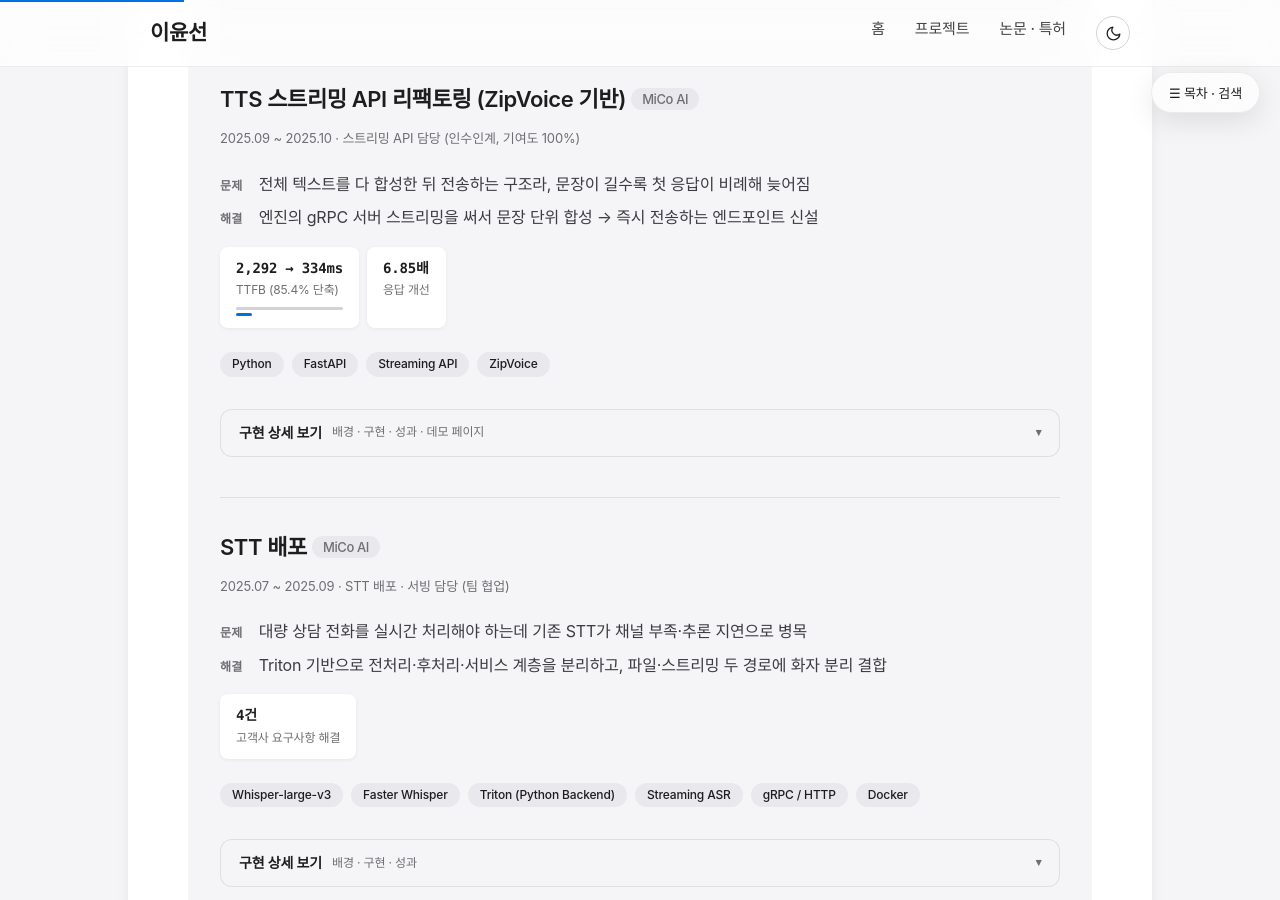
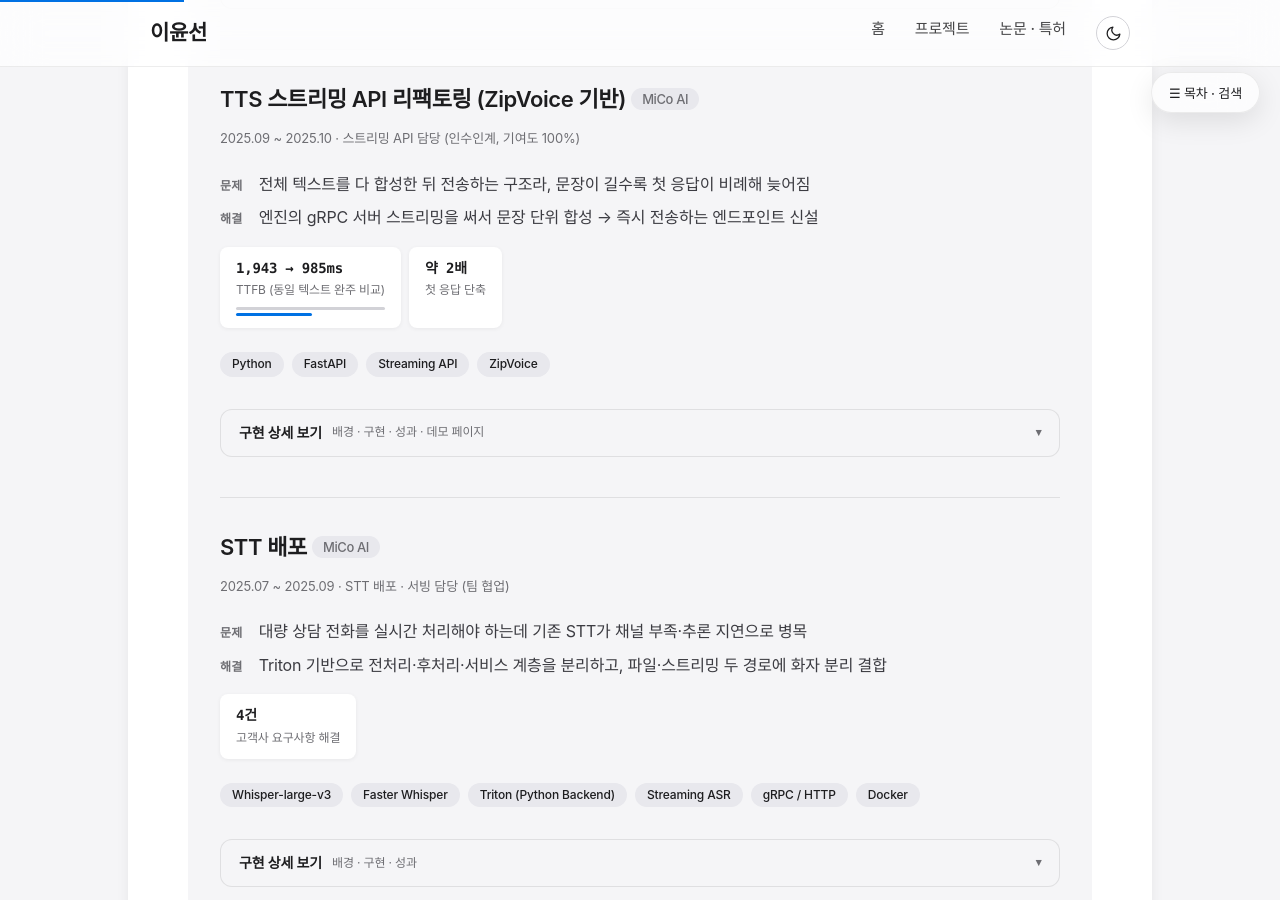
Before and after one commit to ckc5800/ckc5800.github.io, a Jekyll site: the page built from projects.html, in a window 1280 px wide and 900 px high, scrolled down 1262 px. Built offline with Jekyll 4.4.1, drawn with Linux system fonts in a browser that asks for light colours; some web fonts are replaced.

Commit message:
ZipVoice TTFB 수치 정정 — 2292→334ms 대신 1943→985ms
같은 페이지에 붙여둔 데모 스크린샷에는 1943→985가 찍혀 있는데
헤드라인은 2292→334(85.4%)라 서로 어긋났음. 노션 로그를 대조하니
둘은 서로 다른 런이고, 334ms 런은 상태가 '중지됨'(첫 청크만 받고
중단)이라 완주 비교가 아니었음.

양쪽 다 완주한 데모 런(1943ms/342청크·58.0초 → 985ms/364청크·59.4초)을
대표값으로 채택. 334ms는 단일 런이라 대표값에서 제외하고 상세에만
부기. 신버전 TTFB는 첫 문장 합성 시간에 좌우돼 런별 편차가 큼.

Co-Authored-By: Claude Fable 5 <noreply@anthropic.com>

```diff
--- a/index.html
+++ b/index.html
@@ -29,7 +29,7 @@ title: 홈
             <h3>실시간 TTS 서빙</h3>
             <p><span class="sentence">레거시 스트리밍 API 응답 단축부터 신규 듀얼 엔진 플랫폼 단독 구축까지.</span><span class="sentence">병목을 구간 계측으로 특정해 지연·처리량 동시 개선.</span></p>
             <div class="metrics">
-                <div class="metric"><span class="metric-value">2,292 → 334ms</span><span class="metric-label">레거시 API TTFB</span></div>
+                <div class="metric"><span class="metric-value">1,943 → 985ms</span><span class="metric-label">레거시 API TTFB</span></div>
                 <div class="metric"><span class="metric-value">0.68 → 3.09 rps</span><span class="metric-label">플랫폼 엔진 처리량</span></div>
             </div>
             <div class="tech-tags">
--- a/projects.html
+++ b/projects.html
@@ -260,8 +260,8 @@ title: 프로젝트
         <dt>해결</dt><dd>엔진의 gRPC 서버 스트리밍을 써서 문장 단위 합성 → 즉시 전송하는 엔드포인트 신설</dd>
     </dl>
     <div class="metrics">
-        <div class="metric"><span class="metric-value">2,292 → 334ms</span><span class="metric-label">TTFB (85.4% 단축)</span></div>
-        <div class="metric"><span class="metric-value">6.85배</span><span class="metric-label">응답 개선</span></div>
+        <div class="metric"><span class="metric-value">1,943 → 985ms</span><span class="metric-label">TTFB (동일 텍스트 완주 비교)</span></div>
+        <div class="metric"><span class="metric-value">약 2배</span><span class="metric-label">첫 응답 단축</span></div>
     </div>
     <div class="tech-tags">
         <span class="tech-tag">Python</span>
@@ -286,7 +286,7 @@ title: 프로젝트
 
     <h4 class="detail-head">성과</h4>
     <ul class="detail-list">
-        <li><span class="sentence"><strong>TTFB 2,292ms → 334ms</strong>로 85.4% 단축, 6.85배 개선.</span><span class="sentence">측정 로그 보유</span></li>
+        <li><span class="sentence"><strong>TTFB 1,943ms → 985ms</strong> — 같은 텍스트를 양쪽 엔드포인트로 완주시킨 비교(58.0초 342청크 / 59.4초 364청크), 데모 페이지 콘솔 로그 그대로.</span><span class="sentence">첫 문장이 짧은 런에서는 334ms까지 측정됐으나 단일 런이라 대표값으로 쓰지 않음</span></li>
         <li>원인 분석부터 조치·검증·고객 보고까지 단독 수행</li>
         <li>이 경험이 이후 Qwen3-TTS 플랫폼을 저지연 스트리밍 중심으로 설계하는 출발점이 됨</li>
     </ul>
@@ -773,7 +773,7 @@ title: 프로젝트
         <summary><span class="sum-text">구현 상세 보기</span><span class="sum-hint">배경 · 구현 · 성과</span><span class="sum-close">접기</span></summary>
         <div class="detail-body">
 <h4 class="detail-head">배경</h4>
-    <p><span class="sentence">TTS 게이트웨이 TTFB를 2292ms에서 334ms로 줄이며 손으로 하던 측정을 도구화.</span><span class="sentence">OpenAI 호환 엔드포인트(Ollama, vLLM 등)에 동시 부하를 걸어 TTFT·지연 percentile·처리량을 측정하는 CLI.</span></p>
+    <p><span class="sentence">TTS 게이트웨이 TTFB를 절반 이하로 줄이며 손으로 하던 측정을 도구화.</span><span class="sentence">OpenAI 호환 엔드포인트(Ollama, vLLM 등)에 동시 부하를 걸어 TTFT·지연 percentile·처리량을 측정하는 CLI.</span></p>
 
     <h4 class="detail-head">구현</h4>
     <p><span class="sentence"><strong>측정 설계:</strong> asyncio + httpx로 동시성 수준별 스윕.</span><span class="sentence">스트리밍 청크 단위로 TTFT(첫 토큰까지 시간)와 tokens/s를 요청별 기록, p50/p95 집계.</span><span class="sentence">예열 요청으로 모델 로드 시간을 측정에서 분리.</span><span class="sentence">의존성은 httpx 하나, 차트는 SVG 직접 생성.</span></p>
```
Also changed, not shown: 2 other files.
